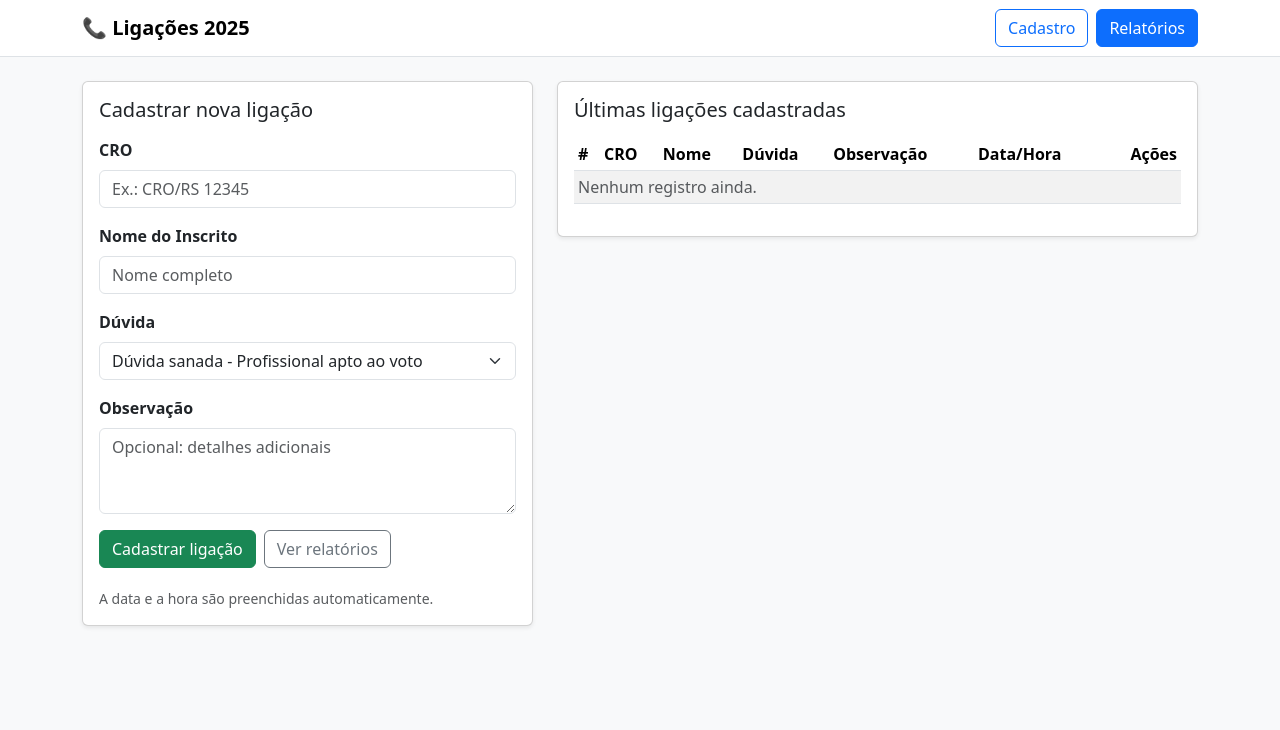
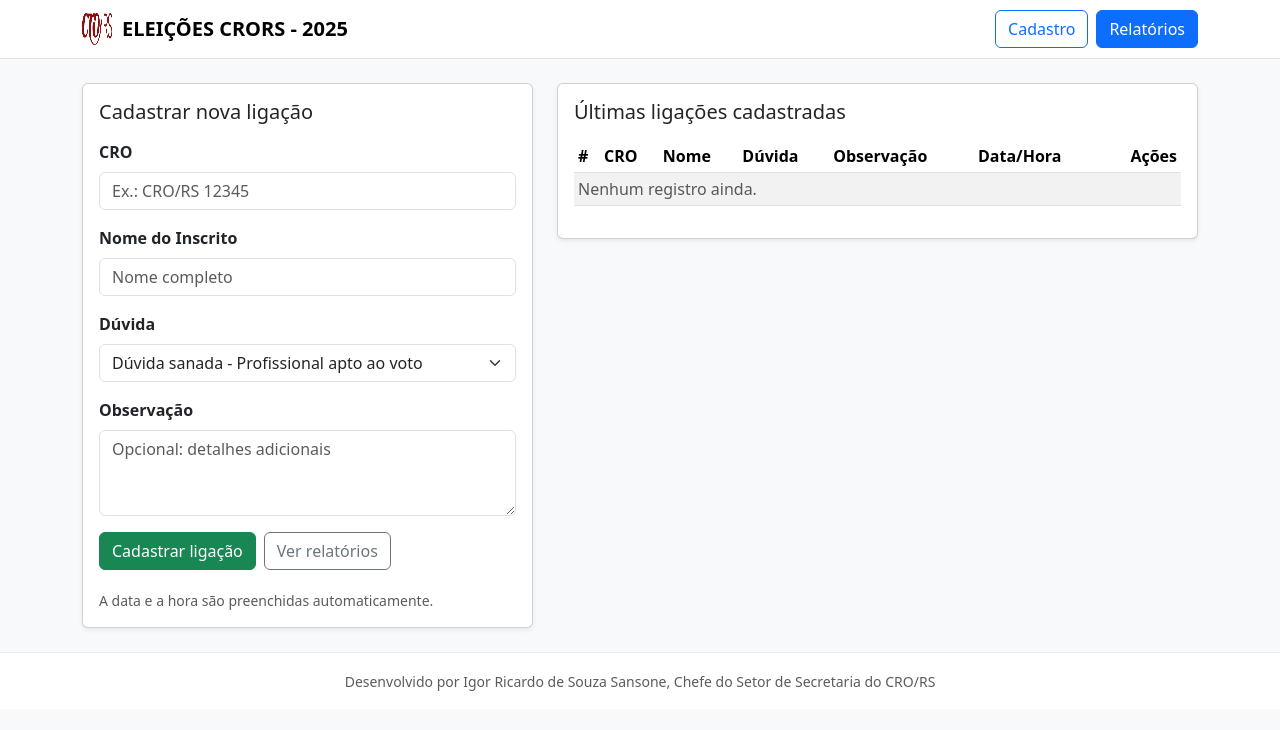
Before and after one commit to igorsansone/ligacoes-2025, a FastAPI app: page / in a window 1280 px wide. Shown: the top 730 px of the page. Run offline with FastAPI, Linux system fonts and the light colour scheme; some libraries are stand-ins or nearby versions.

Commit message:
Update base.html

```diff
--- a/templates/base.html
+++ b/templates/base.html
@@ -3,28 +3,42 @@
   <head>
     <meta charset="utf-8">
     <meta name="viewport" content="width=device-width, initial-scale=1">
-    <title>Controle de Ligações – Eleição 2025</title>
+    <title>ELEIÇÕES CRORS - 2025</title>
     <link href="https://cdn.jsdelivr.net/npm/bootstrap@5.3.3/dist/css/bootstrap.min.css" rel="stylesheet">
     <style>
+      .only-print { display: none; }
+      footer { border-top: 1px solid #eaeaea; }
       @media print {
         .no-print { display:none !important; }
+        .only-print { display:block !important; }
         .print-container { padding:0; margin:0; }
+        a[href]:after { content: ""; } /* não mostrar URLs ao lado dos links */
       }
     </style>
   </head>
   <body class="bg-light">
+    <!-- Navbar (oculta na impressão) -->
     <nav class="navbar navbar-expand-lg bg-white border-bottom sticky-top no-print">
       <div class="container">
-        <a class="navbar-brand fw-bold" href="/">📞 Ligações 2025</a>
+        <a class="navbar-brand fw-bold d-flex align-items-center gap-2" href="/">
+          <img src="/static/logo-crors.png" alt="CRO/RS" width="32" height="32" onerror="this.style.display='none'">
+          <span>ELEIÇÕES CRORS - 2025</span>
+        </a>
         <div class="d-flex gap-2">
           <a class="btn btn-outline-primary" href="/">Cadastro</a>
           <a class="btn btn-primary" href="/relatorios">Relatórios</a>
         </div>
       </div>
     </nav>
+
     <main class="container py-4 print-container">
       {% block content %}{% endblock %}
     </main>
+
+    <footer class="bg-white text-center text-muted py-3">
+      <small>Desenvolvido por Igor Ricardo de Souza Sansone, Chefe do Setor de Secretaria do CRO/RS</small>
+    </footer>
+
     <script src="https://cdn.jsdelivr.net/npm/bootstrap@5.3.3/dist/js/bootstrap.bundle.min.js"></script>
     <script src="https://cdn.jsdelivr.net/npm/chart.js@4.4.1/dist/chart.umd.min.js"></script>
   </body>
```
